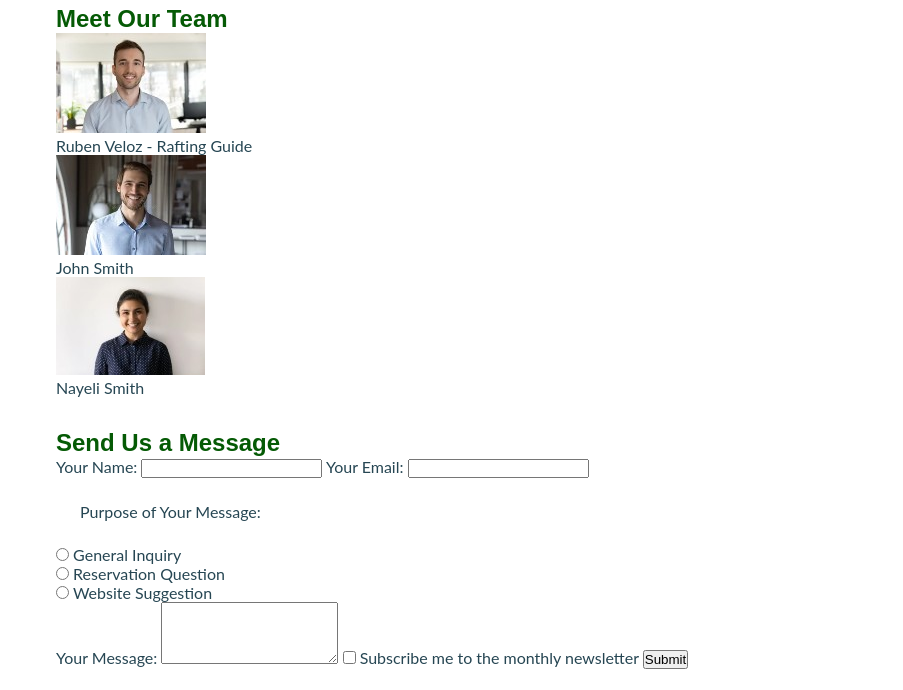
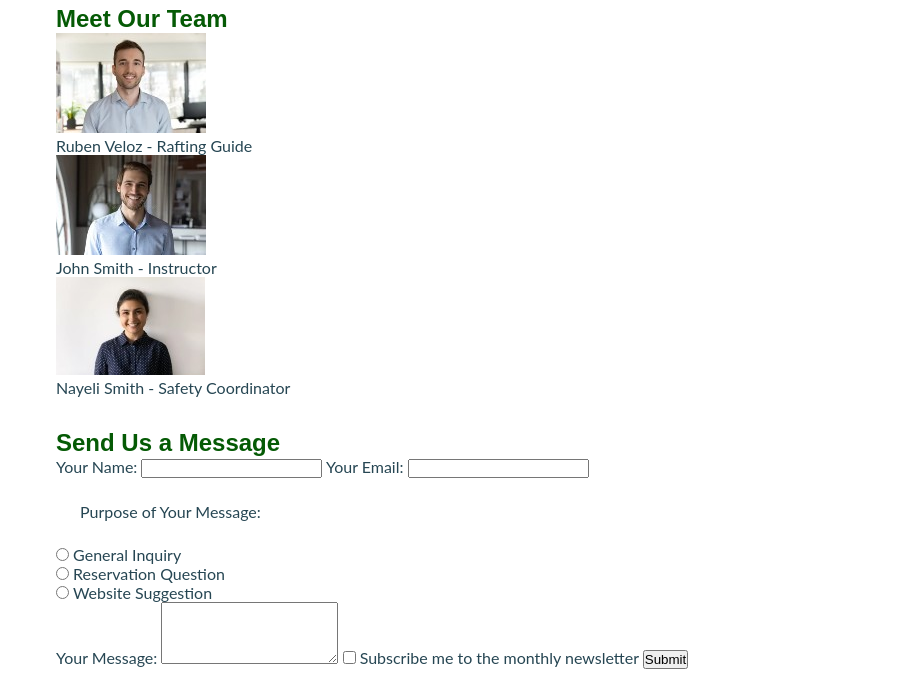
Before and after one commit to nayeli2025/wdd130, a plain HTML site: page wwr/contact.html in a window 1280 px wide. Shown: the part 809-1499 px from the top of the page, without its empty margins (188-1091 px from the left). Drawn offline with Linux system fonts and the light colour scheme.

Commit message:
I updated contact.html

```diff
--- a/wwr/contact.html
+++ b/wwr/contact.html
@@ -54,12 +54,12 @@
 
             <figure>
                 <img src="images/employee2.jpg" alt="Employee 2">
-                <figcaption>John Smith</figcaption>
+                <figcaption>John Smith - Instructor</figcaption>
             </figure>
 
             <figure>
                 <img src="images/employee3.jpg" alt="Employee 3">
-                <figcaption>Nayeli Smith</figcaption>
+                <figcaption>Nayeli Smith - Safety Coordinator</figcaption>
             </figure>
         </section>
 
```
